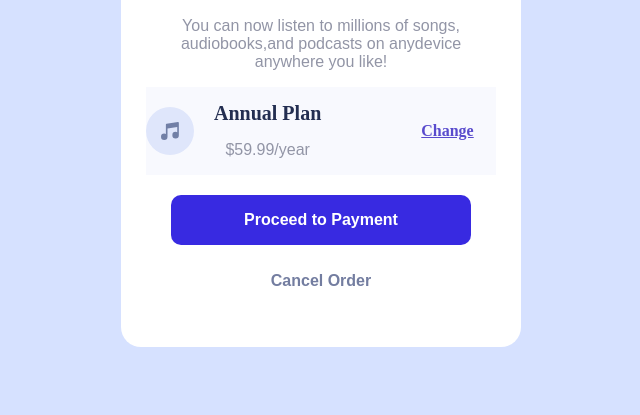
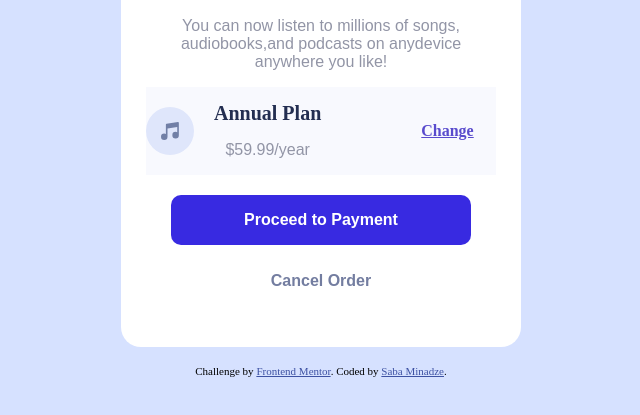
Before and after one commit to SabaMinadze/order-summary-component-main, a plain HTML site: page index.html in a window 1280 px wide. Shown: the part 323-738 px from the top of the page, without its empty margins (319-959 px from the left). Drawn offline with Linux system fonts and the light colour scheme.

Commit message:
Add new file

```diff
--- a/index.html
+++ b/index.html
@@ -32,5 +32,11 @@
        <h2 class="txt4">Cancel Order</h2>
   </div></center>
 
+  <br>
+  <div class="attribution">
+    Challenge by <a href="https://www.frontendmentor.io?ref=challenge" target="_blank">Frontend Mentor</a>.
+    Coded by <a href="#">Saba Minadze</a>.
+  </div>
+
 </body>
 </html>
```
